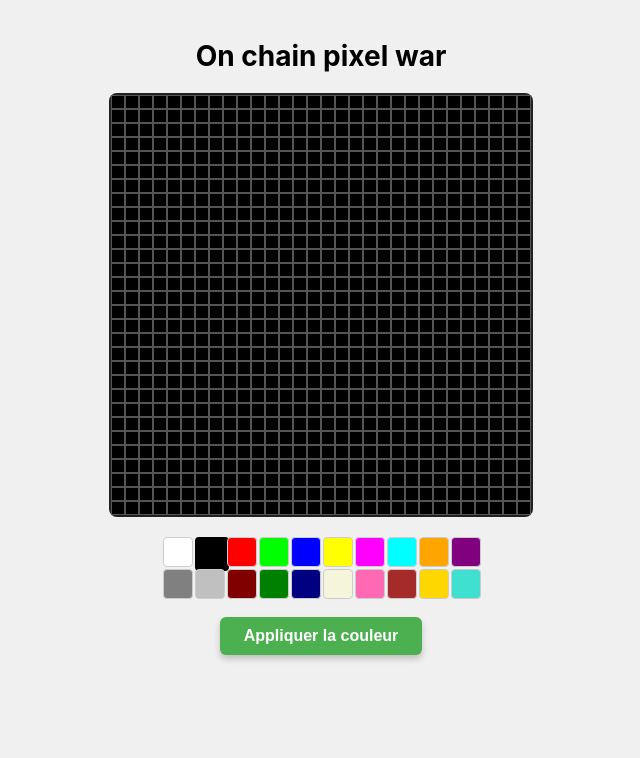
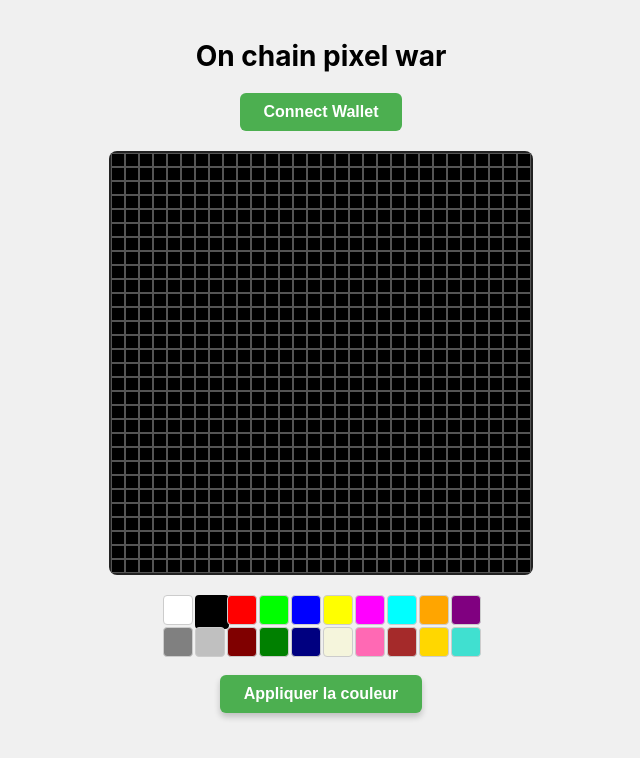
Before and after one commit to KillianDlds/Pixel-war-onchain, a React (Create React App) app: page / in a window 1280 px wide. Shown: the top 758 px of the page, without its empty margins (319-959 px from the left). Built offline with nearby package versions, Linux system fonts and the light colour scheme.

Commit message:
connect wallet

```diff
--- a/package.json
+++ b/package.json
@@ -3,10 +3,12 @@
   "version": "0.1.0",
   "private": true,
   "dependencies": {
+    "@reown/walletkit": "^1.2.11",
     "@testing-library/dom": "^10.4.1",
     "@testing-library/jest-dom": "^6.8.0",
     "@testing-library/react": "^16.3.0",
     "@testing-library/user-event": "^13.5.0",
+    "@walletconnect/ethereum-provider": "^2.21.9",
     "ethers": "^6.15.0",
     "react": "^19.1.1",
     "react-dom": "^19.1.1",
--- a/src/App.js
+++ b/src/App.js
@@ -1,4 +1,6 @@
 import React, { useState, useEffect } from "react";
+import Web3 from "web3";
+import { NETWORKS } from "./constants/networks";
 
 const PIXEL_COUNT = 30;
 const PIXEL_SIZE = 14;
@@ -11,33 +13,91 @@ const PALETTE = [
 ];
 
 export default function PixelBoard() {
-
   const [pixels, setPixels] = useState(
     Array(PIXEL_COUNT).fill(null).map(() => Array(PIXEL_COUNT).fill("#000000"))
   );
-
   const [selectedPixel, setSelectedPixel] = useState({ x: null, y: null });
   const [selectedColor, setSelectedColor] = useState("#000000");
   const [lastPlaced, setLastPlaced] = useState(0);
-
   const [message, setMessage] = useState("");
 
+  const [account, setAccount] = useState(null);
+  const [web3, setWeb3] = useState(null);
+
+  const showMessage = (msg) => {
+    setMessage(msg);
+    setTimeout(() => setMessage(""), 3000);
+  };
+
+  // --- Forcer Base Sepolia ---
+  const switchToBaseSepolia = async () => {
+    if (!window.ethereum) return false;
+    try {
+      await window.ethereum.request({
+        method: "wallet_switchEthereumChain",
+        params: [{ chainId: NETWORKS.baseSepolia.chainId }],
+      });
+      return true;
+    } catch (e) {
+      if (e.code === 4902) {
+        const { contractAddress, ...networkParams } = NETWORKS.baseSepolia;
+        await window.ethereum.request({
+          method: "wallet_addEthereumChain",
+          params: [networkParams],
+        });
+        return true;
+      } else {
+        console.error(e);
+        return false;
+      }
+    }
+  };
+
+  // --- MetaMask connect ---
+  const connectMetaMask = async () => {
+    const switched = await switchToBaseSepolia();
+    if (!switched) return;
+
+    try {
+      const accounts = await window.ethereum.request({ method: "eth_requestAccounts" });
+      const w3 = new Web3(window.ethereum);
+      setWeb3(w3);
+      setAccount(accounts[0]);
+      showMessage("Connecté à MetaMask sur Base Sepolia !");
+    } catch (e) {
+      console.error(e);
+      showMessage(e.message || JSON.stringify(e));
+    }
+  };
+
+  const disconnectWallet = () => {
+    setAccount(null);
+    setWeb3(null);
+    showMessage("Wallet déconnecté");
+  };
+
+  // --- Gestion pixels ---
   const handlePixelClick = (x, y) => setSelectedPixel({ x, y });
 
   const applyColor = (color) => {
+    if (!account) {
+      showMessage("Connectez votre wallet pour placer un pixel !");
+      return;
+    }
+
     if (selectedPixel.x === null || selectedPixel.y === null) return;
 
     const currentColor = pixels[selectedPixel.y][selectedPixel.x];
     const now = Date.now();
 
     if (currentColor === color) {
-      setMessage("Ce pixel est déjà de cette couleur !");
+      showMessage("Ce pixel est déjà de cette couleur !");
       return;
     }
 
     if (now - lastPlaced < 5000) {
       const waitTime = Math.ceil((5000 - (now - lastPlaced)) / 1000);
-      setMessage(`Veuillez attendre ${waitTime} secondes avant de placer un autre pixel`);
+      showMessage(`Veuillez attendre ${waitTime} secondes avant de placer un autre pixel`);
       return;
     }
 
@@ -48,10 +108,9 @@ export default function PixelBoard() {
     });
 
     setLastPlaced(now);
-    setMessage("Pixel placé !");
+    showMessage("Pixel placé !");
   };
 
-  // Efface le message après 3 secondes
   useEffect(() => {
     if (!message) return;
     const timer = setTimeout(() => setMessage(""), 3000);
@@ -72,6 +131,42 @@ export default function PixelBoard() {
       <h1 style={{ fontSize: "28px", fontWeight: "bold", marginBottom: "20px" }}>
         On chain pixel war
       </h1>
+
+      {!account ? (
+        <button
+          onClick={connectMetaMask}
+          style={{
+            marginBottom: "20px",
+            padding: "10px 24px",
+            backgroundColor: "#4CAF50",
+            color: "#fff",
+            border: "none",
+            borderRadius: "6px",
+            fontSize: "16px",
+            fontWeight: "bold",
+            cursor: "pointer"
+          }}
+        >
+          Connect Wallet
+        </button>
+      ) : (
+        <button
+          onClick={disconnectWallet}
+          style={{
+            marginBottom: "20px",
+            padding: "10px 24px",
+            backgroundColor: "#f44336",
+            color: "#fff",
+            border: "none",
+            borderRadius: "6px",
+            fontSize: "16px",
+            fontWeight: "bold",
+            cursor: "pointer"
+          }}
+        >
+          Disconnect ({account.slice(0, 6)}...{account.slice(-4)})
+        </button>
+      )}
 
       <div
         style={{
@@ -143,15 +238,14 @@ export default function PixelBoard() {
           fontWeight: "bold",
           cursor: "pointer",
           boxShadow: "0 4px 6px rgba(0,0,0,0.2)",
-          transition: "all 0.2s ease",
+          transition: "all 0.2s ease"
         }}
-        onMouseEnter={e => e.currentTarget.style.backgroundColor="#45a049"}
-        onMouseLeave={e => e.currentTarget.style.backgroundColor="#4CAF50"}
+        onMouseEnter={e => e.currentTarget.style.backgroundColor = "#45a049"}
+        onMouseLeave={e => e.currentTarget.style.backgroundColor = "#4CAF50"}
       >
         Appliquer la couleur
       </button>
 
-      {/* Message utilisateur */}
       {message && (
         <div
           style={{
--- a/src/networks.js
+++ b/src/constants/networks.js
@@ -16,7 +16,7 @@ export const NETWORKS = {
     contractAddress: "0x1234567890abcdef1234567890abcdef12345678",
   },
   baseSepolia: {
-    chainId: "0x14a4",
+    chainId: "0x14A34",
     chainName: "Base Sepolia Testnet",
     rpcUrls: ["https://sepolia.base.org"],
     blockExplorerUrls: ["https://sepolia-explorer.base.org"],
```
Also changed, not shown: 1 other file (tests, documents, lock files or other folders).
